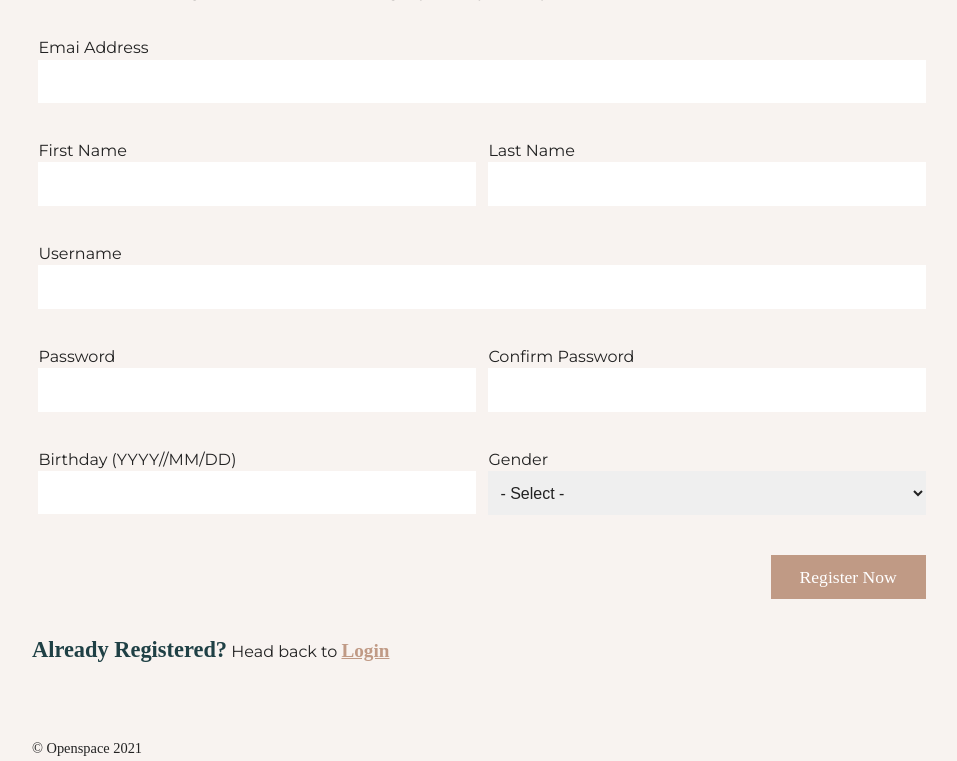
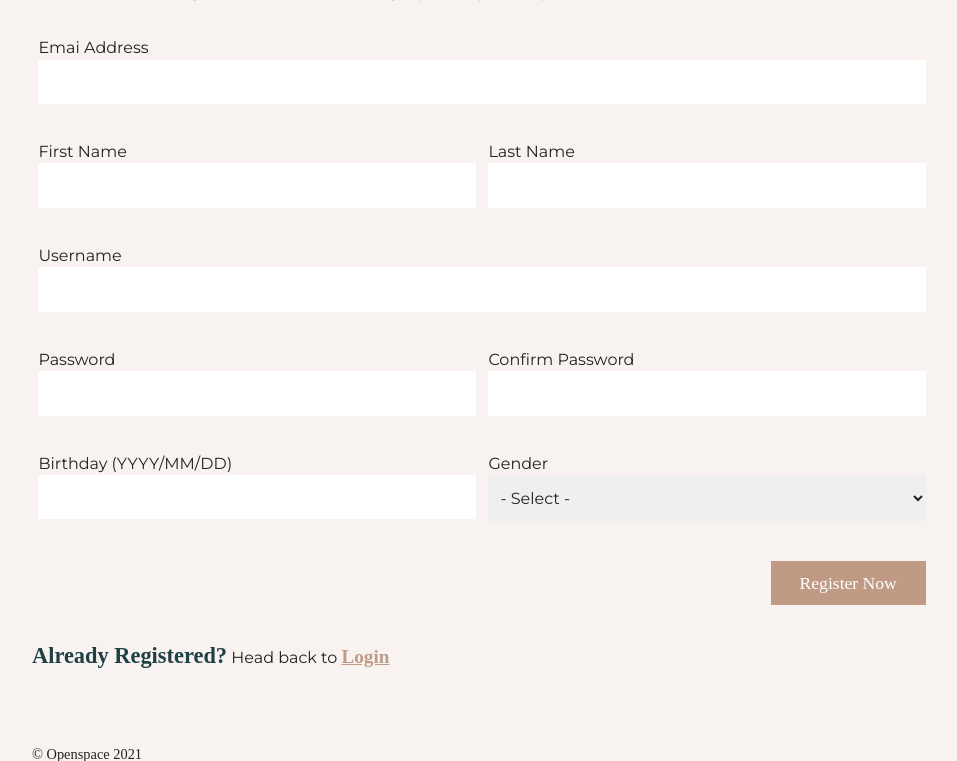
Before and after one commit to jenna-mae/openspaces, a PHP site: page /register.php in a window 1280 px wide. Shown: the part 208-969 px from the top of the page, without its empty margins (158-1115 px from the left). Run offline with PHP 8.4, Linux system fonts and the light colour scheme; some web fonts are replaced.

Commit message:
Azusa: miner changes

```diff
--- a/css/style.css
+++ b/css/style.css
@@ -133,6 +133,7 @@ form input[type="text"], form input[type="email"], form input[type="password"],
   border: none;
   padding: 0.8rem 0.5rem;
   font-size: 1rem;
+  font-family: "Montserrat", sans-serif;
 }
 
 form input[type="radio"] {
--- a/css/style.scss
+++ b/css/style.scss
@@ -110,6 +110,7 @@ form {
         border: none;
         padding: 0.8rem 0.5rem;
         font-size: 1rem;
+        font-family: $font_1;
     }
     input[type="radio"] {
         height: 1rem;
--- a/register.php
+++ b/register.php
@@ -76,7 +76,7 @@ include("snippets/header.php"); //snippets
                     </div>
                 </div>
                 <div class="fieldset required half">
-                    <label>Birthday (YYYY//MM/DD)</label>
+                    <label>Birthday (YYYY/MM/DD)</label>
                     <input type="text" name="birthday" id="birthday"/>
                     <div class="errorMsg">
                         <p>This field is required.</p>
```
Also changed, not shown: 1 other file.
